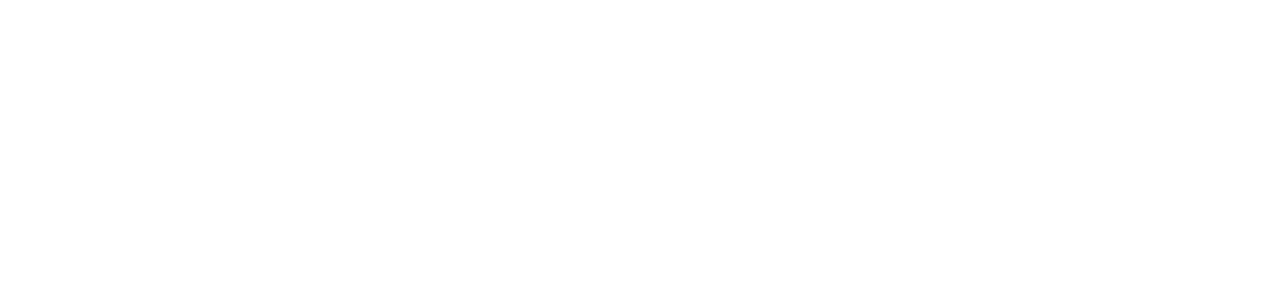
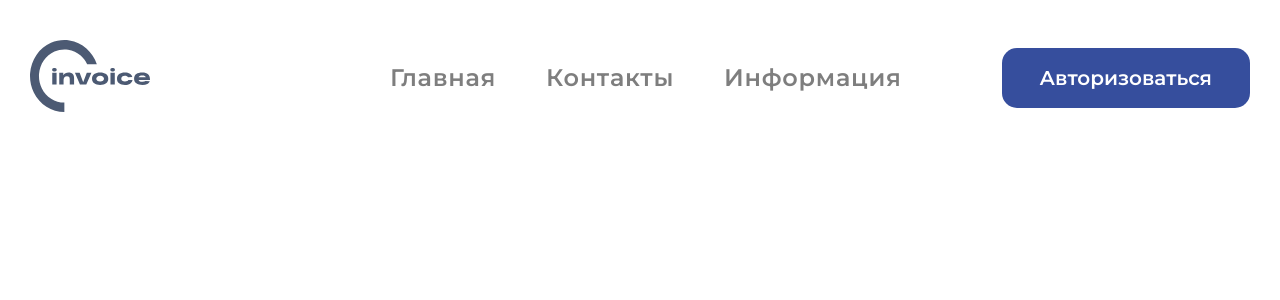
Before and after one commit to Jakhongir-M/invoice-Landing-pages, a Vue app: page / in a window 1280 px wide. Shown: the top 300 px of the page. Built offline with nearby package versions, Linux system fonts and the light colour scheme.

Commit message:
second commit header-finisht

```diff
--- a/src/components/invoiceLandingPage/AppHeader.vue
+++ b/src/components/invoiceLandingPage/AppHeader.vue
@@ -1,7 +1,118 @@
-<template></template>
+<template>
+  <header class="header">
+    <div class="container">
+      <div class="header__box">
+        <a class="header__logo" href=""
+          ><img src="@/./assets/img/header-Landing/Logo.svg" alt=""
+        /></a>
+        <nav class="header__nav">
+          <ul class="header__list-nav">
+            <li class="header__list-item">
+              <a class="header__nav-link" href="#">Главная</a>
+            </li>
+            <li class="header__list-item">
+              <a class="header__nav-link" href="#">Контакты</a>
+            </li>
+            <li class="header__list-item">
+              <a class="header__nav-link" href="#">Информация</a>
+            </li>
+            <a class="header__list-btn" href="#">Авторизоваться</a>
+          </ul>
+        </nav>
+      </div>
+    </div>
+  </header>
+</template>
 
 <script>
-export default {};
+export default {
+  data() {
+    return {
+      items: ["Home", "about", "blog"],
+      show: false,
+    };
+  },
+};
 </script>
 
-<style scoped lang="scss"></style>
+<style scoped lang="scss">
+@import "@/./style/veraibles.scss";
+
+.header {
+  .header__nav-mobile {
+    display: none;
+  }
+  .header__box {
+    padding: 40px 0px;
+  }
+  .header__box {
+    display: flex;
+    justify-content: space-between;
+    align-items: center;
+  }
+  .header__logo {
+    width: 120px;
+    height: 75px;
+  }
+  .header__nav {
+    display: flex;
+    align-items: center;
+  }
+  .header__list-nav {
+    display: flex;
+    align-items: center;
+  }
+
+  .header__list-item {
+    margin-right: 50px;
+  }
+  &__list-item:nth-child(3) {
+    margin-right: 100px;
+  }
+  .header__nav-link {
+    color: #000000;
+    opacity: 0.5;
+    font-size: 24px;
+    line-height: 29px;
+    letter-spacing: 0.03em;
+  }
+  .header__nav-link:hover {
+    border-bottom: solid 3px $colorMain;
+  }
+  .header__nav-link:active {
+    color: $colorMain;
+  }
+  .header__list-btn {
+    color: #fff;
+    padding: 18px 38px;
+    background-color: $colorMain;
+    border-radius: 15px;
+    font-size: 20px;
+    line-height: 24px;
+  }
+  &__list-btn:hover {
+    opacity: 0.9;
+  }
+  &__list-btn:active {
+    opacity: 0.5;
+  }
+  @media screen and (max-width: 1200px) {
+    .header__nav-link {
+      font-size: 15px;
+      line-height: 20px;
+    }
+    .header__list-btn {
+      font-size: 15px;
+      line-height: 20px;
+    }
+  }
+  @media screen and (max-width: 950px) {
+    .header__nav {
+      display: none;
+    }
+    .header__nav-mobile {
+      display: block;
+    }
+  }
+}
+</style>
--- /dev/null
+++ b/src/components/invoiceLandingPage/AppHero.vue
@@ -0,0 +1,7 @@
+<template></template>
+
+<script>
+export default {};
+</script>
+
+<style></style>
--- a/src/style/_fonts.scss
+++ b/src/style/_fonts.scss
@@ -1,5 +1,5 @@
 @font-face {
-  font-family: "Montserrat";
+  font-family: "bold-Montserrat";
   src: url("../style/fonts/Montserrat-Bold.woff2") format("woff2"),
     url("../style/fonts/Montserrat-Bold.woff") format("woff"),
     url("../style/fonts/Montserrat-Bold.ttf") format("truetype");
@@ -9,7 +9,7 @@
 }
 
 @font-face {
-  font-family: "Montserrat";
+  font-family: "600-Montserrat";
   src: url("../style/fonts/Montserrat-SemiBold.woff2") format("woff2"),
     url("../style/fonts/Montserrat-SemiBold.woff") format("woff"),
     url("../style/fonts/Montserrat-SemiBold.ttf") format("truetype");
@@ -19,7 +19,7 @@
 }
 
 @font-face {
-  font-family: "Montserrat";
+  font-family: "500-Montserrat";
   src: url("../style/fonts/Montserrat-Medium.woff2") format("woff2"),
     url("../style/fonts/Montserrat-Medium.woff") format("woff"),
     url("../style/fonts/Montserrat-Medium.ttf") format("truetype");
--- a/src/style/_general.scss
+++ b/src/style/_general.scss
@@ -0,0 +1,68 @@
+.visually-hidden {
+  position: absolute;
+  width: 1px;
+  height: 1px;
+  margin: -1px;
+  padding: 0;
+  overflow: hidden;
+  border: 0;
+  clip: rect(0 0 0 0);
+}
+html {
+  box-sizing: border-box;
+}
+
+*,
+*::before,
+*::after {
+  box-sizing: inherit;
+}
+
+ul[class],
+ol[class] {
+  padding: 0;
+}
+
+ul[class] {
+  list-style: none;
+}
+
+body,
+h1,
+h2,
+h3,
+h4,
+h5,
+h6,
+p,
+ul,
+li,
+figure,
+figcaption,
+blockquote,
+dl,
+dd {
+  margin: 0;
+  font-family: "600-Montserrat";
+}
+
+img {
+  max-width: 100%;
+  display: block;
+}
+
+input,
+button,
+textarea,
+select {
+  font: inherit;
+}
+a {
+  color: inherit;
+  text-decoration: none;
+}
+.container {
+  max-width: 1675px;
+  margin: 0px auto;
+  padding: 0px 30px;
+}
--- /dev/null
+++ b/src/style/_normalize.scss
@@ -0,0 +1,351 @@
+/*! normalize.css v8.0.1 | MIT License | github.com/necolas/normalize.css */
+
+/* Document
+   ========================================================================== */
+
+/**
+ * 1. Correct the line height in all browsers.
+ * 2. Prevent adjustments of font size after orientation changes in iOS.
+ */
+
+html {
+  line-height: 1.15; /* 1 */
+  -webkit-text-size-adjust: 100%; /* 2 */
+}
+
+/* Sections
+   ========================================================================== */
+
+/**
+ * Remove the margin in all browsers.
+ */
+
+body {
+  margin: 0;
+}
+
+/**
+ * Render the `main` element consistently in IE.
+ */
+
+main {
+  display: block;
+}
+
+/**
+ * Correct the font size and margin on `h1` elements within `section` and
+ * `article` contexts in Chrome, Firefox, and Safari.
+ */
+
+h1 {
+  font-size: 2em;
+  margin: 0.67em 0;
+}
+
+/* Grouping content
+   ========================================================================== */
+
+/**
+ * 1. Add the correct box sizing in Firefox.
+ * 2. Show the overflow in Edge and IE.
+ */
+
+hr {
+  box-sizing: content-box; /* 1 */
+  height: 0; /* 1 */
+  overflow: visible; /* 2 */
+}
+
+/**
+ * 1. Correct the inheritance and scaling of font size in all browsers.
+ * 2. Correct the odd `em` font sizing in all browsers.
+ */
+
+pre {
+  font-family: monospace, monospace; /* 1 */
+  font-size: 1em; /* 2 */
+}
+
+/* Text-level semantics
+   ========================================================================== */
+
+/**
+ * Remove the gray background on active links in IE 10.
+ */
+
+a {
+  background-color: transparent;
+}
+
+/**
+ * 1. Remove the bottom border in Chrome 57-
+ * 2. Add the correct text decoration in Chrome, Edge, IE, Opera, and Safari.
+ */
+
+abbr[title] {
+  border-bottom: none; /* 1 */
+  text-decoration: underline; /* 2 */
+  text-decoration: underline dotted; /* 2 */
+}
+
+/**
+ * Add the correct font weight in Chrome, Edge, and Safari.
+ */
+
+b,
+strong {
+  font-weight: bolder;
+}
+
+/**
+ * 1. Correct the inheritance and scaling of font size in all browsers.
+ * 2. Correct the odd `em` font sizing in all browsers.
+ */
+
+code,
+kbd,
+samp {
+  font-family: monospace, monospace; /* 1 */
+  font-size: 1em; /* 2 */
+}
+
+/**
+ * Add the correct font size in all browsers.
+ */
+
+small {
+  font-size: 80%;
+}
+
+/**
+ * Prevent `sub` and `sup` elements from affecting the line height in
+ * all browsers.
+ */
+
+sub,
+sup {
+  font-size: 75%;
+  line-height: 0;
+  position: relative;
+  vertical-align: baseline;
+}
+
+sub {
+  bottom: -0.25em;
+}
+
+sup {
+  top: -0.5em;
+}
+
+/* Embedded content
+   ========================================================================== */
+
+/**
+ * Remove the border on images inside links in IE 10.
+ */
+
+img {
+  border-style: none;
+}
+
+/* Forms
+   ========================================================================== */
+
+/**
+ * 1. Change the font styles in all browsers.
+ * 2. Remove the margin in Firefox and Safari.
+ */
+
+button,
+input,
+optgroup,
+select,
+textarea {
+  font-family: inherit; /* 1 */
+  font-size: 100%; /* 1 */
+  line-height: 1.15; /* 1 */
+  margin: 0; /* 2 */
+}
+
+/**
+ * Show the overflow in IE.
+ * 1. Show the overflow in Edge.
+ */
+
+button,
+input {
+  /* 1 */
+  overflow: visible;
+}
+
+/**
+ * Remove the inheritance of text transform in Edge, Firefox, and IE.
+ * 1. Remove the inheritance of text transform in Firefox.
+ */
+
+button,
+select {
+  /* 1 */
+  text-transform: none;
+}
+
+/**
+ * Correct the inability to style clickable types in iOS and Safari.
+ */
+
+button,
+[type="button"],
+[type="reset"],
+[type="submit"] {
+  -webkit-appearance: button;
+}
+
+/**
+ * Remove the inner border and padding in Firefox.
+ */
+
+button::-moz-focus-inner,
+[type="button"]::-moz-focus-inner,
+[type="reset"]::-moz-focus-inner,
+[type="submit"]::-moz-focus-inner {
+  border-style: none;
+  padding: 0;
+}
+
+/**
+ * Restore the focus styles unset by the previous rule.
+ */
+
+button:-moz-focusring,
+[type="button"]:-moz-focusring,
+[type="reset"]:-moz-focusring,
+[type="submit"]:-moz-focusring {
+  outline: 1px dotted ButtonText;
+}
+
+/**
+ * Correct the padding in Firefox.
+ */
+
+fieldset {
+  padding: 0.35em 0.75em 0.625em;
+}
+
+/**
+ * 1. Correct the text wrapping in Edge and IE.
+ * 2. Correct the color inheritance from `fieldset` elements in IE.
+ * 3. Remove the padding so developers are not caught out when they zero out
+ *    `fieldset` elements in all browsers.
+ */
+
+legend {
+  box-sizing: border-box; /* 1 */
+  color: inherit; /* 2 */
+  display: table; /* 1 */
+  max-width: 100%; /* 1 */
+  padding: 0; /* 3 */
+  white-space: normal; /* 1 */
+}
+
+/**
+ * Add the correct vertical alignment in Chrome, Firefox, and Opera.
+ */
+
+progress {
+  vertical-align: baseline;
+}
+
+/**
+ * Remove the default vertical scrollbar in IE 10+.
+ */
+
+textarea {
+  overflow: auto;
+}
+
+/**
+ * 1. Add the correct box sizing in IE 10.
+ * 2. Remove the padding in IE 10.
+ */
+
+[type="checkbox"],
+[type="radio"] {
+  box-sizing: border-box; /* 1 */
+  padding: 0; /* 2 */
+}
+
+/**
+ * Correct the cursor style of increment and decrement buttons in Chrome.
+ */
+
+[type="number"]::-webkit-inner-spin-button,
+[type="number"]::-webkit-outer-spin-button {
+  height: auto;
+}
+
+/**
+ * 1. Correct the odd appearance in Chrome and Safari.
+ * 2. Correct the outline style in Safari.
+ */
+
+[type="search"] {
+  -webkit-appearance: textfield; /* 1 */
+  outline-offset: -2px; /* 2 */
+}
+
+/**
+ * Remove the inner padding in Chrome and Safari on macOS.
+ */
+
+[type="search"]::-webkit-search-decoration {
+  -webkit-appearance: none;
+}
+
+/**
+ * 1. Correct the inability to style clickable types in iOS and Safari.
+ * 2. Change font properties to `inherit` in Safari.
+ */
+
+::-webkit-file-upload-button {
+  -webkit-appearance: button; /* 1 */
+  font: inherit; /* 2 */
+}
+
+/* Interactive
+   ========================================================================== */
+
+/*
+ * Add the correct display in Edge, IE 10+, and Firefox.
+ */
+
+details {
+  display: block;
+}
+
+/*
+ * Add the correct display in all browsers.
+ */
+
+summary {
+  display: list-item;
+}
+
+/* Misc
+   ========================================================================== */
+
+/**
+ * Add the correct display in IE 10+.
+ */
+
+template {
+  display: none;
+}
+
+/**
+ * Add the correct display in IE 10.
+ */
+
+[hidden] {
+  display: none;
+}
--- /dev/null
+++ b/src/style/_veraibles.scss
@@ -0,0 +1,2 @@
+// ALL COLORS
+$colorMain: #364e9d;
--- a/src/style/style.scss
+++ b/src/style/style.scss
@@ -1,2 +1,4 @@
 @import "./fonts";
 @import "./general";
+@import "./normalize";
+@import "./veraibles";
--- a/src/views/invoiceLandingPage.vue
+++ b/src/views/invoiceLandingPage.vue
@@ -1,12 +1,15 @@
 <template>
   <app-header> </app-header>
+  <app-hero> </app-hero>
 </template>
 
 <script>
 import AppHeader from "../components/invoiceLandingPage/AppHeader.vue";
+import AppHero from "../components/invoiceLandingPage/AppHero.vue";
 export default {
   components: {
     AppHeader,
+    AppHero,
   },
 };
 </script>
```
Also changed, not shown: src/assets/img/header-Landing/Logo.svg (added).
